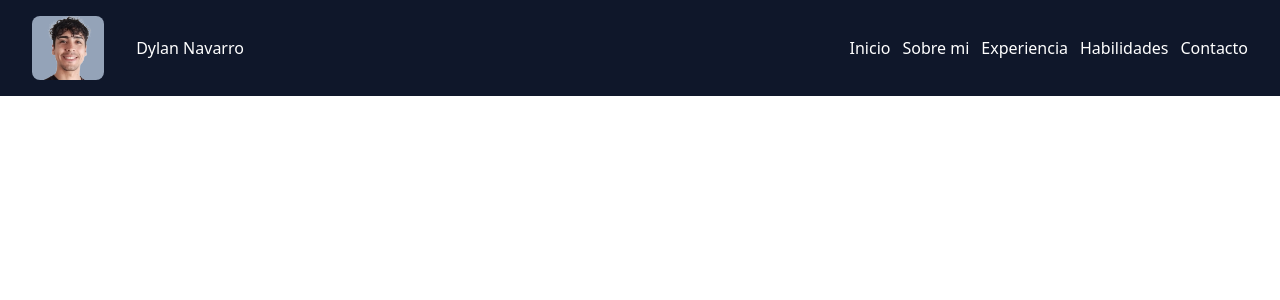
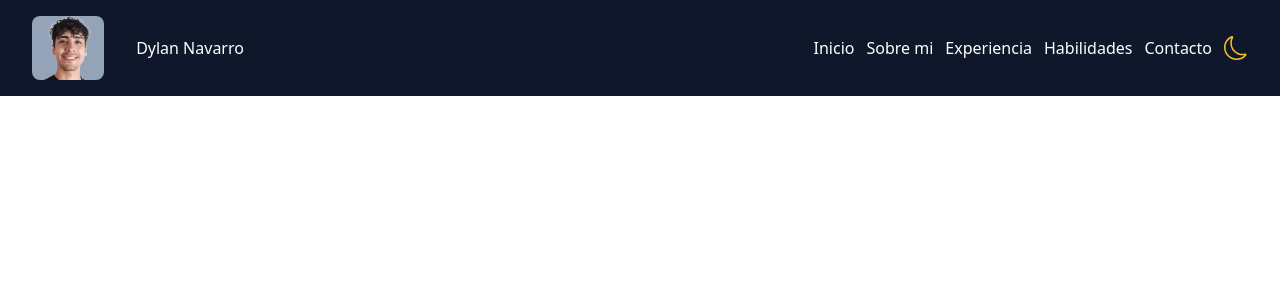
Before and after one commit to DylanNavarro97/portfolio, a React (Vite) app: page / in a window 1280 px wide. Shown: the top 300 px of the page. Built offline with nearby package versions, Linux system fonts and the light colour scheme.

Commit message:
agregue los botones con la funcion de cambiar tema

```diff
--- a/src/App.jsx
+++ b/src/App.jsx
@@ -1,10 +1,17 @@
+import { useState } from 'react'
 import Header from './components/common/Header'
 
 function App() {
+  const [darkMode, setDarkMode] = useState(true)
+
+  const changeTheme = () => {
+    setDarkMode(!darkMode)
+    console.log('dasd')
+  }
 
   return (
     <>
-      <Header/>
+      <Header darkMode={darkMode} changeTheme={changeTheme} />
     </>
   )
 }
--- a/src/components/common/Header.jsx
+++ b/src/components/common/Header.jsx
@@ -1,8 +1,10 @@
 import "./header.css";
 import { useState } from "react";
 import navLogo from "../../assets/icon.png";
+import MoonSVG from "../svg/MoonSVG";
+import SunSVG from "../svg/SunSVG";
 
-const Header = () => {
+const Header = ({ darkMode, changeTheme }) => {
   const [isOpen, setisOpen] = useState(false);
 
   window.addEventListener("resize", () => {
@@ -82,14 +84,16 @@
           <div className="rounded-lg bg-slate-400 px-3 brandImgContainer">
             <img src={navLogo} alt="foto de Dylan Navarro" className="h-16" />
           </div>
-          <p className="flex flex-wrap">Dylan Navarro</p>
+          <p className="flex flex-wrap ">Dylan Navarro</p>
         </div>
 
         <div className="hidden md:flex justify-between items-center gap-3">
           {navLinks()}
+          {darkMode ? <button onClick={changeTheme}><MoonSVG/></button> : <button onClick={changeTheme}><SunSVG /></button>}
         </div>
 
-        <div className="md:hidden flex items-center">
+        <div className="md:hidden flex items-center gap-3">
+          {darkMode ? <button onClick={changeTheme}><MoonSVG/></button> : <button onClick={changeTheme}><SunSVG /></button>}
           <button onClick={toggleNavbar}>{toggle()}</button>
         </div>
       </nav>
--- /dev/null
+++ b/src/components/svg/MoonSVG.jsx
@@ -0,0 +1,16 @@
+const MoonSVG = () => {
+  return (
+    <svg
+      xmlns="http://www.w3.org/2000/svg"
+      width="16"
+      height="16"
+      fill="currentColor"
+      className="bi bi-moon text-amber-400 size-6"
+      viewBox="0 0 16 16"
+    >
+      <path d="M6 .278a.77.77 0 0 1 .08.858 7.2 7.2 0 0 0-.878 3.46c0 4.021 3.278 7.277 7.318 7.277q.792-.001 1.533-.16a.79.79 0 0 1 .81.316.73.73 0 0 1-.031.893A8.35 8.35 0 0 1 8.344 16C3.734 16 0 12.286 0 7.71 0 4.266 2.114 1.312 5.124.06A.75.75 0 0 1 6 .278M4.858 1.311A7.27 7.27 0 0 0 1.025 7.71c0 4.02 3.279 7.276 7.319 7.276a7.32 7.32 0 0 0 5.205-2.162q-.506.063-1.029.063c-4.61 0-8.343-3.714-8.343-8.29 0-1.167.242-2.278.681-3.286" />
+    </svg>
+  );
+};
+
+export default MoonSVG;
--- /dev/null
+++ b/src/components/svg/SunSVG.jsx
@@ -0,0 +1,16 @@
+const SunSVG = () => {
+  return (
+    <svg
+      xmlns="http://www.w3.org/2000/svg"
+      width="16"
+      height="16"
+      fill="currentColor"
+      className="bi bi-sun text-blue-800 size-7"
+      viewBox="0 0 16 16"
+    >
+      <path d="M8 11a3 3 0 1 1 0-6 3 3 0 0 1 0 6m0 1a4 4 0 1 0 0-8 4 4 0 0 0 0 8M8 0a.5.5 0 0 1 .5.5v2a.5.5 0 0 1-1 0v-2A.5.5 0 0 1 8 0m0 13a.5.5 0 0 1 .5.5v2a.5.5 0 0 1-1 0v-2A.5.5 0 0 1 8 13m8-5a.5.5 0 0 1-.5.5h-2a.5.5 0 0 1 0-1h2a.5.5 0 0 1 .5.5M3 8a.5.5 0 0 1-.5.5h-2a.5.5 0 0 1 0-1h2A.5.5 0 0 1 3 8m10.657-5.657a.5.5 0 0 1 0 .707l-1.414 1.415a.5.5 0 1 1-.707-.708l1.414-1.414a.5.5 0 0 1 .707 0m-9.193 9.193a.5.5 0 0 1 0 .707L3.05 13.657a.5.5 0 0 1-.707-.707l1.414-1.414a.5.5 0 0 1 .707 0m9.193 2.121a.5.5 0 0 1-.707 0l-1.414-1.414a.5.5 0 0 1 .707-.707l1.414 1.414a.5.5 0 0 1 0 .707M4.464 4.465a.5.5 0 0 1-.707 0L2.343 3.05a.5.5 0 1 1 .707-.707l1.414 1.414a.5.5 0 0 1 0 .708" />
+    </svg>
+  );
+};
+
+export default SunSVG;
```
